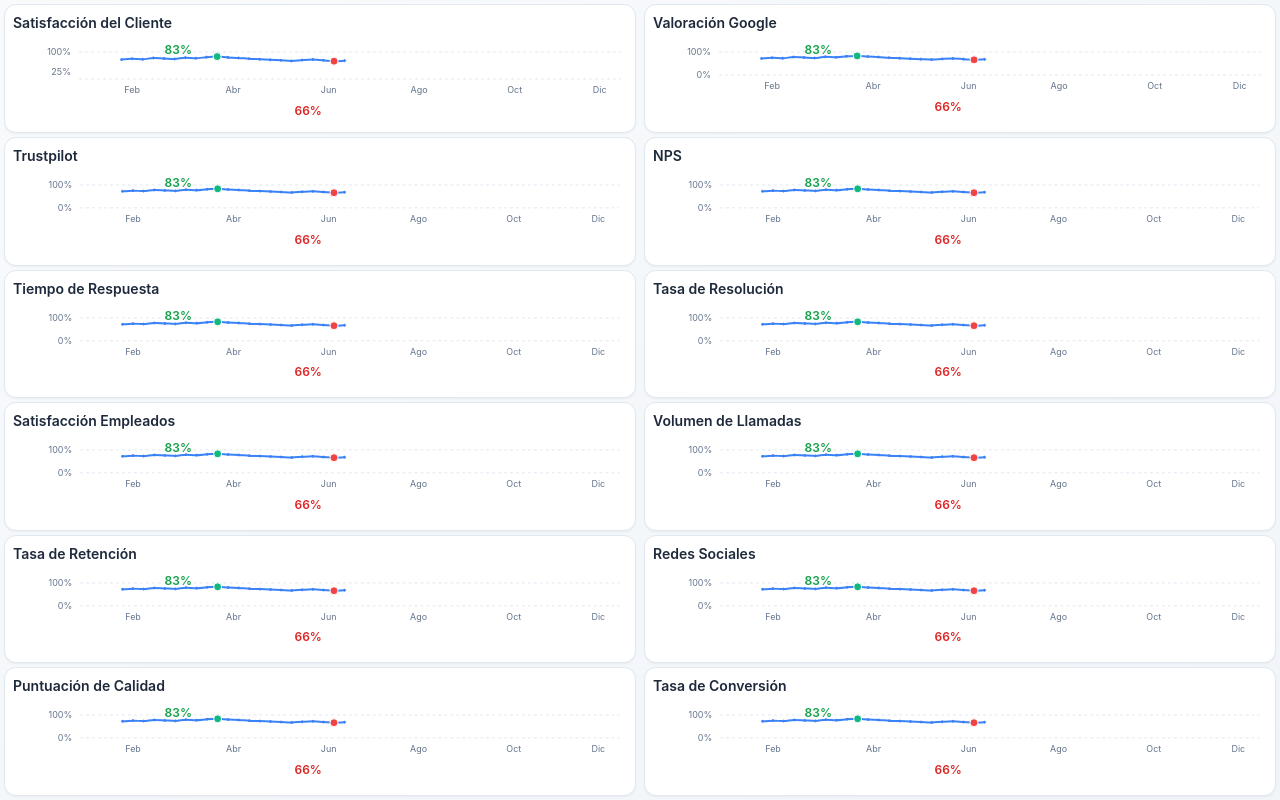
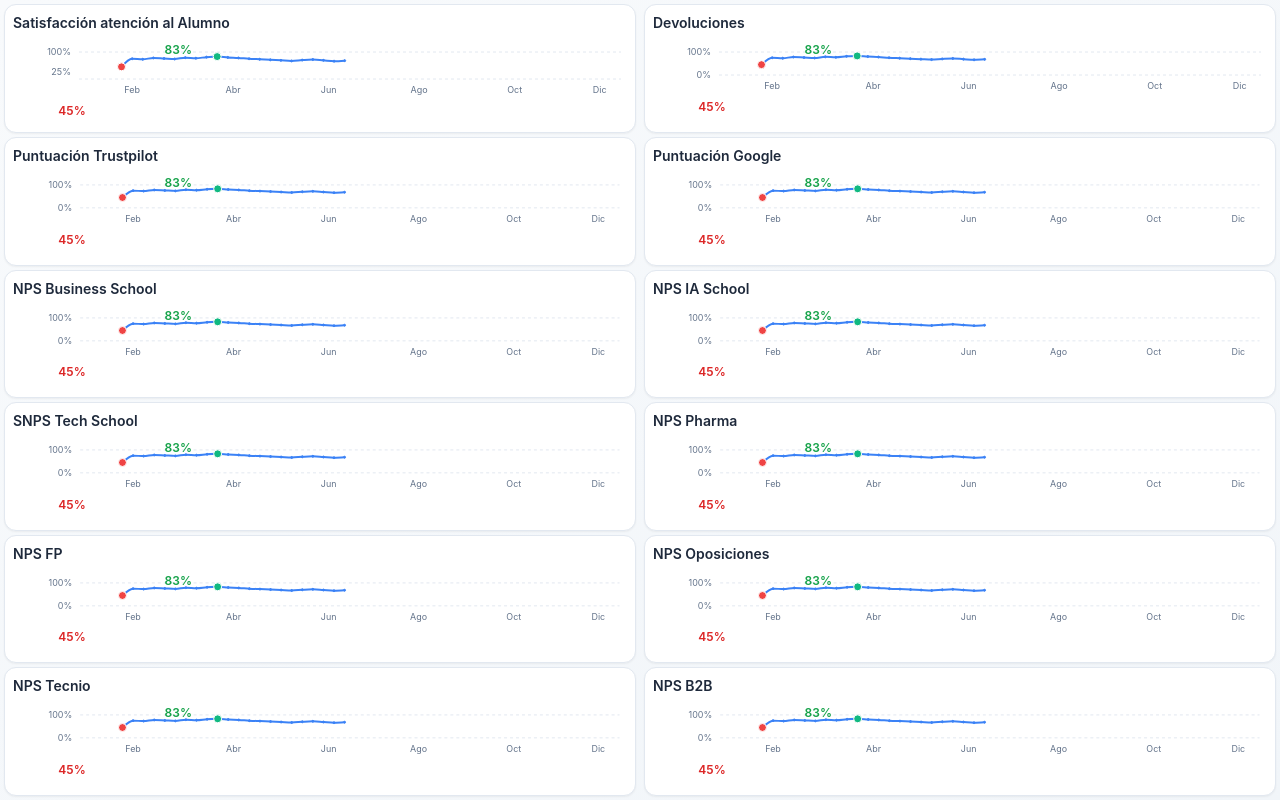
Before and after one commit to joseluisalmendral/customer-satisfaction-dashboard_v2, a React (Create React App) app: page / in a window 1280 px wide. Built offline with nearby package versions, Linux system fonts and the light colour scheme.

Commit message:
nombres buenos puestos

```diff
--- a/src/App.js
+++ b/src/App.js
@@ -5,7 +5,7 @@
   // Datos ficticios de satisfacción del cliente por semanas
   const satisfactionData = [
     // Febrero (semanas 5-8)
-    { week: 5, satisfaction: 72, month: 'Feb' },
+    { week: 5, satisfaction: 45, month: 'Feb' },
     { week: 6, satisfaction: 75, month: 'Feb' },
     { week: 7, satisfaction: 73, month: 'Feb' },
     { week: 8, satisfaction: 78, month: 'Feb' },
@@ -151,7 +151,7 @@
           <div className="bg-white rounded-xl shadow-sm border border-slate-200 p-2 flex flex-col">
             <div className="flex items-center mb-1">
               <h2 className="text-sm font-semibold text-slate-800">
-                Satisfacción del Cliente
+                Satisfacción atención al Alumno
               </h2>
             </div>
 
@@ -227,37 +227,37 @@
             </div>
           </div>
 
-          {createEvolutiveChart("Valoración Google")}
+          {createEvolutiveChart("Devoluciones")}
         </div>
 
         {/* Fila 2 */}
         <div className="grid grid-cols-2 gap-2 flex-1">
-          {createEvolutiveChart("Trustpilot")}
-          {createEvolutiveChart("NPS")}
+          {createEvolutiveChart("Puntuación Trustpilot")}
+          {createEvolutiveChart("Puntuación Google")}
         </div>
 
         {/* Fila 3 */}
         <div className="grid grid-cols-2 gap-2 flex-1">
-          {createEvolutiveChart("Tiempo de Respuesta")}
-          {createEvolutiveChart("Tasa de Resolución")}
+          {createEvolutiveChart("NPS Business School")}
+          {createEvolutiveChart("NPS IA School")}
         </div>
 
         {/* Fila 4 */}
         <div className="grid grid-cols-2 gap-2 flex-1">
-          {createEvolutiveChart("Satisfacción Empleados")}
-          {createEvolutiveChart("Volumen de Llamadas")}
+          {createEvolutiveChart("SNPS Tech School")}
+          {createEvolutiveChart("NPS Pharma")}
         </div>
 
         {/* Fila 5 */}
         <div className="grid grid-cols-2 gap-2 flex-1">
-          {createEvolutiveChart("Tasa de Retención")}
-          {createEvolutiveChart("Redes Sociales")}
+          {createEvolutiveChart("NPS FP")}
+          {createEvolutiveChart("NPS Oposiciones")}
         </div>
 
         {/* Fila 6 */}
         <div className="grid grid-cols-2 gap-2 flex-1">
-          {createEvolutiveChart("Puntuación de Calidad")}
-          {createEvolutiveChart("Tasa de Conversión")}
+          {createEvolutiveChart("NPS Tecnio")}
+          {createEvolutiveChart("NPS B2B")}
         </div>
 
       </div>
```
